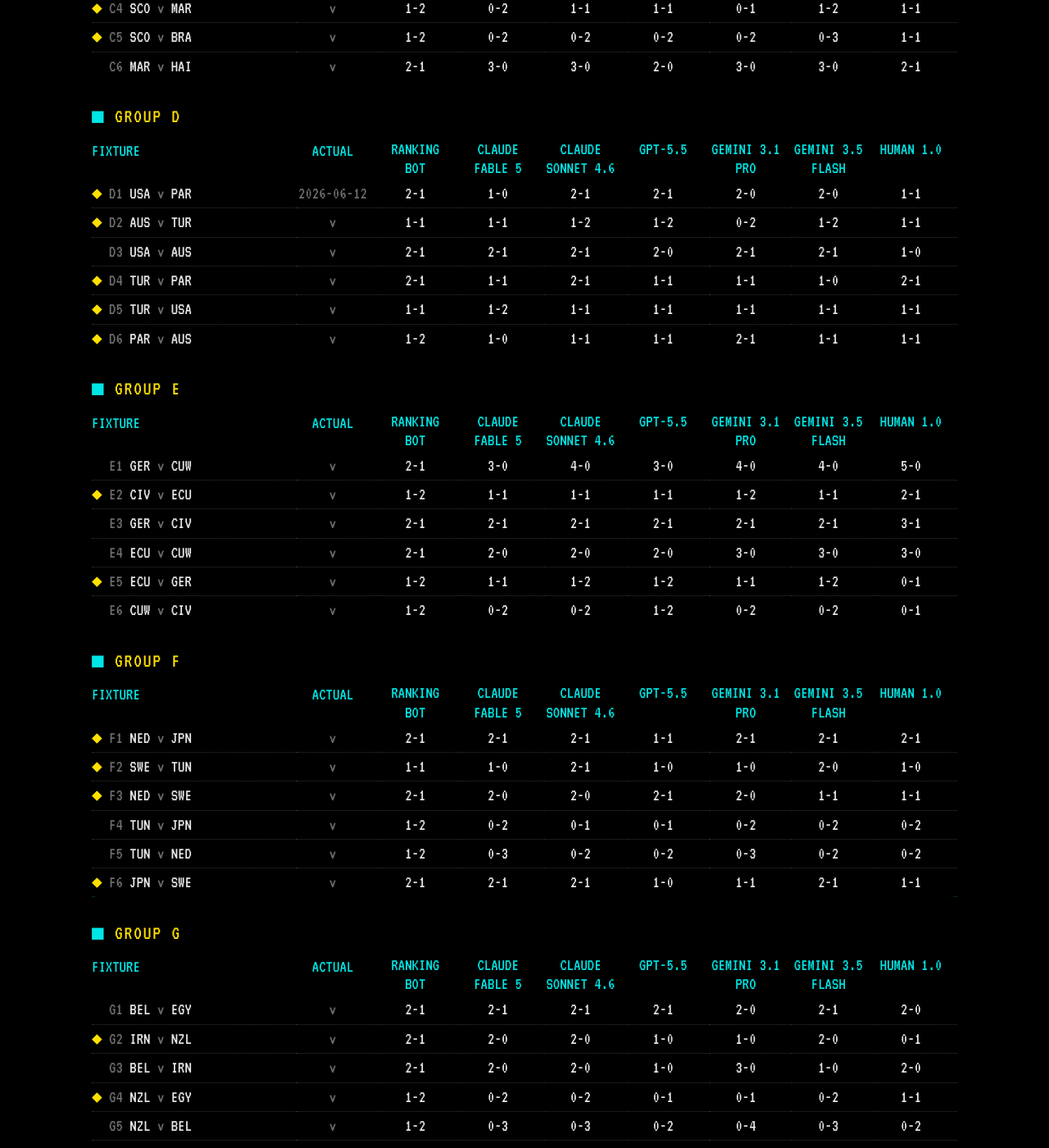
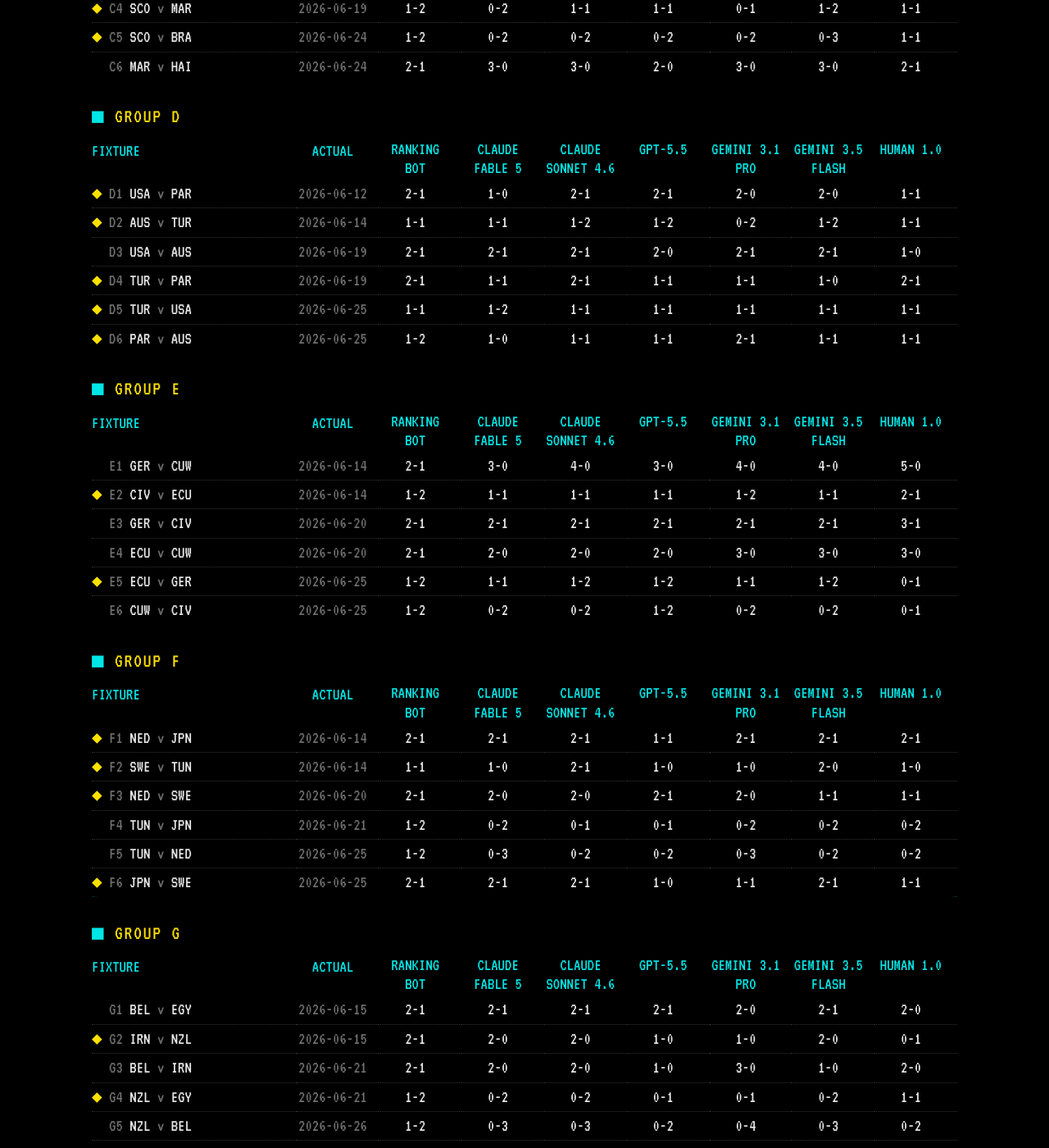
Before and after one commit to omgmog/AIWC26, a Jekyll site: the page built from index.html, in a window 1280 px wide and 1400 px high, scrolled down 1948 px. Shown: the whole window at 82% size. Built offline with Jekyll 4.4.1, drawn with Linux system fonts in a browser that asks for light colours; some of the changed text lies outside the part shown.

Commit message:
Add group stage match dates

```diff
--- a/_data/fixtures.json
+++ b/_data/fixtures.json
@@ -212,7 +212,7 @@
       "matchday": 1,
       "home": "KOR",
       "away": "CZE",
-      "date": null,
+      "date": "2026-06-11",
       "venue": null
     },
     {
@@ -221,7 +221,7 @@
       "matchday": 2,
       "home": "MEX",
       "away": "KOR",
-      "date": null,
+      "date": "2026-06-18",
       "venue": null
     },
     {
@@ -230,7 +230,7 @@
       "matchday": 2,
       "home": "CZE",
       "away": "RSA",
-      "date": null,
+      "date": "2026-06-18",
       "venue": null
     },
     {
@@ -239,7 +239,7 @@
       "matchday": 3,
       "home": "CZE",
       "away": "MEX",
-      "date": null,
+      "date": "2026-06-24",
       "venue": null
     },
     {
@@ -248,7 +248,7 @@
       "matchday": 3,
       "home": "RSA",
       "away": "KOR",
-      "date": null,
+      "date": "2026-06-24",
       "venue": null
     },
     {
@@ -257,7 +257,7 @@
       "matchday": 1,
       "home": "CAN",
       "away": "SUI",
-      "date": null,
+      "date": "2026-06-24",
       "venue": null
     },
     {
@@ -266,7 +266,7 @@
       "matchday": 1,
       "home": "QAT",
       "away": "BIH",
-      "date": null,
+      "date": "2026-06-24",
       "venue": null
     },
     {
@@ -275,7 +275,7 @@
       "matchday": 2,
       "home": "CAN",
       "away": "QAT",
-      "date": null,
+      "date": "2026-06-18",
       "venue": null
     },
     {
@@ -284,7 +284,7 @@
       "matchday": 2,
       "home": "BIH",
       "away": "SUI",
-      "date": null,
+      "date": "2026-06-18",
       "venue": null
     },
     {
@@ -293,7 +293,7 @@
       "matchday": 3,
       "home": "BIH",
       "away": "CAN",
-      "date": null,
+      "date": "2026-06-12",
       "venue": null
     },
     {
@@ -302,7 +302,7 @@
       "matchday": 3,
       "home": "SUI",
       "away": "QAT",
-      "date": null,
+      "date": "2026-06-13",
       "venue": null
     },
     {
@@ -311,7 +311,7 @@
       "matchday": 1,
       "home": "BRA",
       "away": "MAR",
-      "date": null,
+      "date": "2026-06-13",
       "venue": null
     },
     {
@@ -320,7 +320,7 @@
       "matchday": 1,
       "home": "HAI",
       "away": "SCO",
-      "date": null,
+      "date": "2026-06-13",
       "venue": null
     },
     {
@@ -329,7 +329,7 @@
       "matchday": 2,
       "home": "BRA",
       "away": "HAI",
-      "date": null,
+      "date": "2026-06-19",
       "venue": null
     },
     {
@@ -338,7 +338,7 @@
       "matchday": 2,
       "home": "SCO",
       "away": "MAR",
-      "date": null,
+      "date": "2026-06-19",
       "venue": null
     },
     {
@@ -347,7 +347,7 @@
       "matchday": 3,
       "home": "SCO",
       "away": "BRA",
-      "date": null,
+      "date": "2026-06-24",
       "venue": null
     },
     {
@@ -356,7 +356,7 @@
       "matchday": 3,
       "home": "MAR",
       "away": "HAI",
-      "date": null,
+      "date": "2026-06-24",
       "venue": null
     },
     {
@@ -374,7 +374,7 @@
       "matchday": 1,
       "home": "AUS",
       "away": "TUR",
-      "date": null,
+      "date": "2026-06-14",
       "venue": null
     },
     {
@@ -383,7 +383,7 @@
       "matchday": 2,
       "home": "USA",
       "away": "AUS",
-      "date": null,
+      "date": "2026-06-19",
       "venue": null
     },
     {
@@ -392,7 +392,7 @@
       "matchday": 2,
       "home": "TUR",
       "away": "PAR",
-      "date": null,
+      "date": "2026-06-19",
       "venue": null
     },
     {
@@ -401,7 +401,7 @@
       "matchday": 3,
       "home": "TUR",
       "away": "USA",
-      "date": null,
+      "date": "2026-06-25",
       "venue": null
     },
     {
@@ -410,7 +410,7 @@
       "matchday": 3,
       "home": "PAR",
       "away": "AUS",
-      "date": null,
+      "date": "2026-06-25",
       "venue": null
     },
     {
@@ -419,7 +419,7 @@
       "matchday": 1,
       "home": "GER",
       "away": "CUW",
-      "date": null,
+      "date": "2026-06-14",
       "venue": null
     },
     {
@@ -428,7 +428,7 @@
       "matchday": 1,
       "home": "CIV",
       "away": "ECU",
-      "date": null,
+      "date": "2026-06-14",
       "venue": null
     },
     {
@@ -437,7 +437,7 @@
       "matchday": 2,
       "home": "GER",
       "away": "CIV",
-      "date": null,
+      "date": "2026-06-20",
       "venue": null
     },
     {
@@ -446,7 +446,7 @@
       "matchday": 2,
       "home": "ECU",
       "away": "CUW",
-      "date": null,
+      "date": "2026-06-20",
       "venue": null
     },
     {
@@ -455,7 +455,7 @@
       "matchday": 3,
       "home": "ECU",
       "away": "GER",
-      "date": null,
+      "date": "2026-06-25",
       "venue": null
     },
     {
@@ -464,7 +464,7 @@
       "matchday": 3,
       "home": "CUW",
       "away": "CIV",
-      "date": null,
+      "date": "2026-06-25",
       "venue": null
     },
     {
@@ -473,7 +473,7 @@
       "matchday": 1,
       "home": "NED",
       "away": "JPN",
-      "date": null,
+      "date": "2026-06-14",
       "venue": null
     },
     {
@@ -482,7 +482,7 @@
       "matchday": 1,
       "home": "SWE",
       "away": "TUN",
-      "date": null,
+      "date": "2026-06-14",
       "venue": null
     },
     {
@@ -491,7 +491,7 @@
       "matchday": 2,
       "home": "NED",
       "away": "SWE",
-      "date": null,
+      "date": "2026-06-20",
       "venue": null
     },
     {
@@ -500,7 +500,7 @@
       "matchday": 2,
       "home": "TUN",
       "away": "JPN",
-      "date": null,
+      "date": "2026-06-21",
       "venue": null
     },
     {
@@ -509,7 +509,7 @@
       "matchday": 3,
       "home": "TUN",
       "away": "NED",
-      "date": null,
+      "date": "2026-06-25",
       "venue": null
     },
     {
@@ -518,7 +518,7 @@
       "matchday": 3,
       "home": "JPN",
       "away": "SWE",
-      "date": null,
+      "date": "2026-06-25",
       "venue": null
     },
     {
@@ -527,7 +527,7 @@
       "matchday": 1,
       "home": "BEL",
       "away": "EGY",
-      "date": null,
+      "date": "2026-06-15",
       "venue": null
     },
     {
@@ -536,7 +536,7 @@
       "matchday": 1,
       "home": "IRN",
       "away": "NZL",
-      "date": null,
+      "date": "2026-06-15",
       "venue": null
     },
     {
@@ -545,7 +545,7 @@
       "matchday": 2,
       "home": "BEL",
       "away": "IRN",
-      "date": null,
+      "date": "2026-06-21",
       "venue": null
     },
     {
@@ -554,7 +554,7 @@
       "matchday": 2,
       "home": "NZL",
       "away": "EGY",
-      "date": null,
+      "date": "2026-06-21",
       "venue": null
     },
     {
@@ -563,7 +563,7 @@
       "matchday": 3,
       "home": "NZL",
       "away": "BEL",
-      "date": null,
+      "date": "2026-06-26",
       "venue": null
     },
     {
@@ -572,7 +572,7 @@
       "matchday": 3,
       "home": "EGY",
       "away": "IRN",
-      "date": null,
+      "date": "2026-06-26",
       "venue": null
     },
     {
@@ -581,7 +581,7 @@
       "matchday": 1,
       "home": "ESP",
       "away": "CPV",
-      "date": null,
+      "date": "2026-06-15",
       "venue": null
     },
     {
@@ -590,7 +590,7 @@
       "matchday": 1,
       "home": "KSA",
       "away": "URU",
-      "date": null,
+      "date": "2026-06-15",
       "venue": null
     },
     {
@@ -599,7 +599,7 @@
       "matchday": 2,
       "home": "ESP",
       "away": "KSA",
-      "date": null,
+      "date": "2026-06-21",
       "venue": null
     },
     {
@@ -608,7 +608,7 @@
       "matchday": 2,
       "home": "URU",
       "away": "CPV",
-      "date": null,
+      "date": "2026-06-21",
       "venue": null
     },
     {
@@ -617,7 +617,7 @@
       "matchday": 3,
       "home": "URU",
       "away": "ESP",
-      "date": null,
+      "date": "2026-06-26",
       "venue": null
     },
     {
@@ -626,7 +626,7 @@
       "matchday": 3,
       "home": "CPV",
       "away": "KSA",
-      "date": null,
+      "date": "2026-06-26",
       "venue": null
     },
     {
@@ -635,7 +635,7 @@
       "matchday": 1,
       "home": "FRA",
       "away": "SEN",
-      "date": null,
+      "date": "2026-06-16",
       "venue": null
     },
     {
@@ -644,7 +644,7 @@
       "matchday": 1,
       "home": "IRQ",
       "away": "NOR",
-      "date": null,
+      "date": "2026-06-16",
       "venue": null
     },
     {
@@ -653,7 +653,7 @@
       "matchday": 2,
       "home": "FRA",
       "away": "IRQ",
-      "date": null,
+      "date": "2026-06-22",
       "venue": null
     },
     {
@@ -662,7 +662,7 @@
       "matchday": 2,
       "home": "NOR",
       "away": "SEN",
-      "date": null,
+      "date": "2026-06-22",
       "venue": null
     },
     {
@@ -671,7 +671,7 @@
       "matchday": 3,
       "home": "NOR",
       "away": "FRA",
-      "date": null,
+      "date": "2026-06-26",
       "venue": null
     },
     {
@@ -680,7 +680,7 @@
       "matchday": 3,
       "home": "SEN",
       "away": "IRQ",
-      "date": null,
+      "date": "2026-06-26",
       "venue": null
     },
     {
@@ -689,7 +689,7 @@
       "matchday": 1,
       "home": "ARG",
       "away": "AUT",
-      "date": null,
+      "date": "2026-06-22",
       "venue": null
     },
     {
@@ -698,7 +698,7 @@
       "matchday": 1,
       "home": "ALG",
       "away": "JOR",
-      "date": null,
+      "date": "2026-06-22",
       "venue": null
     },
     {
@@ -707,7 +707,7 @@
       "matchday": 2,
       "home": "ARG",
       "away": "ALG",
-      "date": null,
+      "date": "2026-06-16",
       "venue": null
     },
     {
@@ -716,7 +716,7 @@
       "matchday": 2,
       "home": "JOR",
       "away": "AUT",
-      "date": null,
+      "date": "2026-06-17",
       "venue": null
     },
     {
@@ -725,7 +725,7 @@
       "matchday": 3,
       "home": "JOR",
       "away": "ARG",
-      "date": null,
+      "date": "2026-06-27",
       "venue": null
     },
     {
@@ -734,7 +734,7 @@
       "matchday": 3,
       "home": "AUT",
       "away": "ALG",
-      "date": null,
+      "date": "2026-06-27",
       "venue": null
     },
     {
@@ -743,7 +743,7 @@
       "matchday": 1,
       "home": "POR",
       "away": "COL",
-      "date": null,
+      "date": "2026-06-27",
       "venue": null
     },
     {
@@ -752,7 +752,7 @@
       "matchday": 1,
       "home": "COD",
       "away": "UZB",
-      "date": null,
+      "date": "2026-06-27",
       "venue": null
     },
     {
@@ -761,7 +761,7 @@
       "matchday": 2,
       "home": "POR",
       "away": "COD",
-      "date": null,
+      "date": "2026-06-17",
       "venue": null
     },
     {
@@ -770,7 +770,7 @@
       "matchday": 2,
       "home": "UZB",
       "away": "COL",
-      "date": null,
+      "date": "2026-06-17",
       "venue": null
     },
     {
@@ -779,7 +779,7 @@
       "matchday": 3,
       "home": "UZB",
       "away": "POR",
-      "date": null,
+      "date": "2026-06-23",
       "venue": null
     },
     {
@@ -788,7 +788,7 @@
       "matchday": 3,
       "home": "COL",
       "away": "COD",
-      "date": null,
+      "date": "2026-06-23",
       "venue": null
     },
     {
@@ -797,7 +797,7 @@
       "matchday": 1,
       "home": "ENG",
       "away": "CRO",
-      "date": null,
+      "date": "2026-06-17",
       "venue": null
     },
     {
@@ -806,7 +806,7 @@
       "matchday": 1,
       "home": "PAN",
       "away": "GHA",
-      "date": null,
+      "date": "2026-06-17",
       "venue": null
     },
     {
@@ -815,7 +815,7 @@
       "matchday": 2,
       "home": "ENG",
       "away": "PAN",
-      "date": null,
+      "date": "2026-06-27",
       "venue": null
     },
     {
@@ -824,7 +824,7 @@
       "matchday": 2,
       "home": "GHA",
       "away": "CRO",
-      "date": null,
+      "date": "2026-06-27",
       "venue": null
     },
     {
@@ -833,7 +833,7 @@
       "matchday": 3,
       "home": "GHA",
       "away": "ENG",
-      "date": null,
+      "date": "2026-06-23",
       "venue": null
     },
     {
@@ -842,7 +842,7 @@
       "matchday": 3,
       "home": "CRO",
       "away": "PAN",
-      "date": null,
+      "date": "2026-06-23",
       "venue": null
     }
   ]
```
